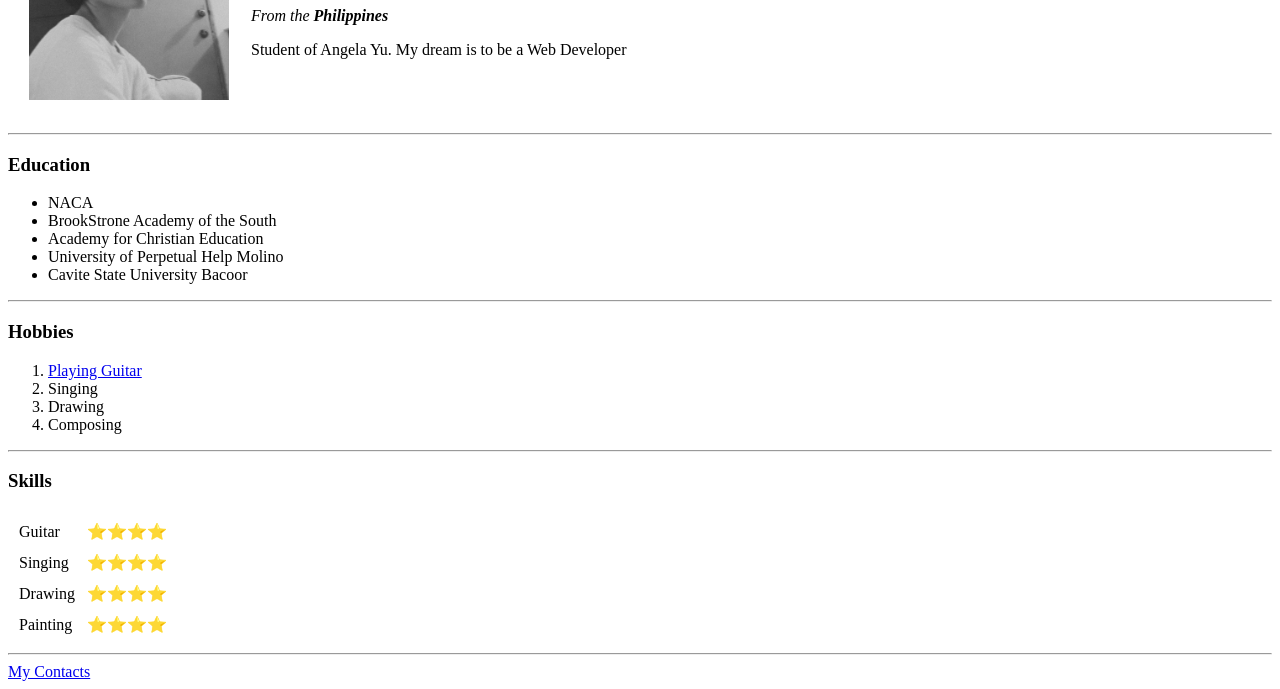
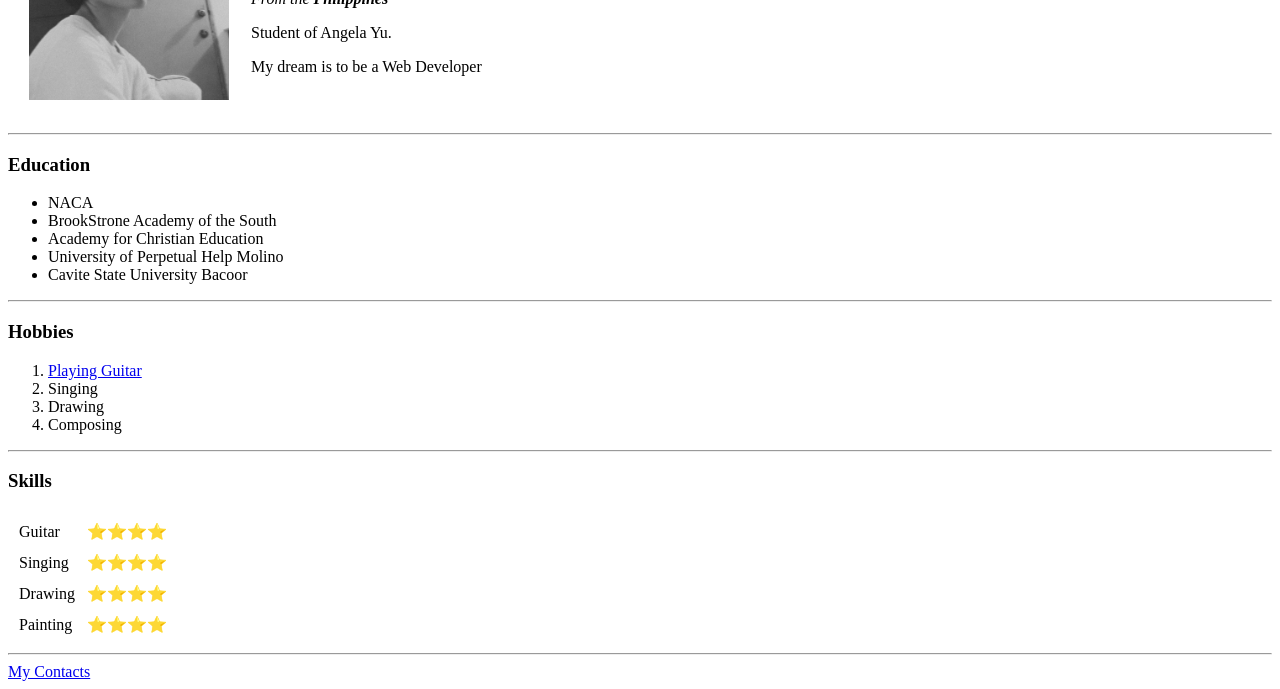
Before and after one commit to IvanOmapas/cv, a plain HTML site: page index.html in a window 1280 px wide. Shown: the part 131-820 px from the top of the page. Drawn offline with Linux system fonts and the light colour scheme.

Commit message:
Update index.html

```diff
--- a/index.html
+++ b/index.html
@@ -13,7 +13,8 @@
             <td> <img src="images/ivaners.jpg" width="200"></td>
             <td><h1>Ivan Omapas</h1>
                 <p><em>From the <strong>Philippines</strong></em> </p>
-                <p>Student of Angela Yu. My dream is to be a Web Developer</p></td>
+                <p>Student of Angela Yu.</p>
+                <P>My dream is to be a Web Developer</p></td>
         </tr>
 
     </table>
```
